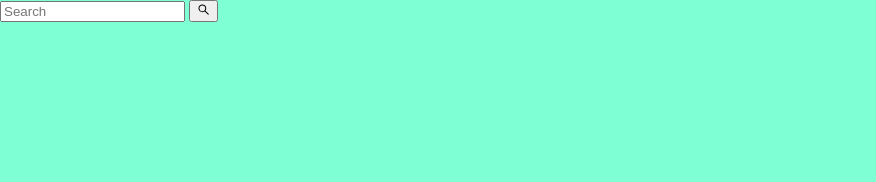
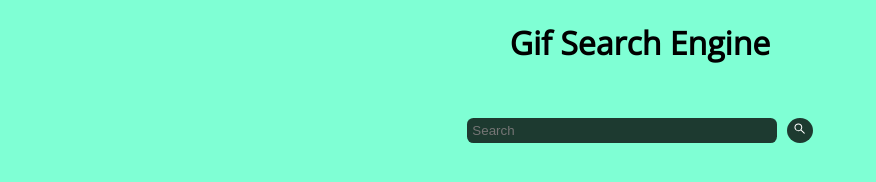
Before and after one commit to aryan-palkar/Gif-Search-Engine, a plain HTML site: page index.html in a window 1280 px wide. Shown: the whole page, without its empty margins (0-876 px from the left). Drawn offline with nearby package versions, Linux system fonts and the light colour scheme.

Commit message:
added header to HTML, Search area CSS

```diff
--- a/index.html
+++ b/index.html
@@ -5,9 +5,16 @@
     <meta http-equiv="X-UA-Compatible" content="IE=edge">
     <meta name="viewport" content="width=device-width, initial-scale=1.0">
     <title>Gif-Search-Engine</title>
+    <link rel="preconnect" href="https://fonts.googleapis.com">
+    <link rel="preconnect" href="https://fonts.gstatic.com" crossorigin>
+    <link href="https://fonts.googleapis.com/css2?family=Open+Sans&display=swap" rel="stylesheet">
     <link rel="stylesheet" href="style.css">
 </head>
 <body>
+
+    <div class="header">
+        <h1 class="pagename">Gif Search Engine</h1>
+    </div>
 
     <!-- Search Box -->
     <div class="search">
--- a/style.css
+++ b/style.css
@@ -1,4 +1,39 @@
 body{
     margin: 0;
     background-color: aquamarine;
+    font-family: 'Open Sans', sans-serif;
 }
+
+.header{
+    display: flex;
+    justify-content: center;
+    margin-bottom: 2rem;
+}
+
+.search{
+    display: flex;
+    justify-content: center;
+}
+
+.search-bar{
+    background-color: rgba(0, 0, 0, 0.774);
+    border: none;
+    border-radius: 0.4rem;
+    width: 100%;
+    max-width: 300px;
+    padding: 5px;
+    margin-right: 10px;
+}
+
+.search-button{
+    background-color: rgba(0, 0, 0, 0.774);
+    border: none;
+    border-radius: 50%;
+    color: white;
+    outline: none;
+}
+
+.search-button:hover{
+    background-color: tan;
+    color: black;
+}
```
